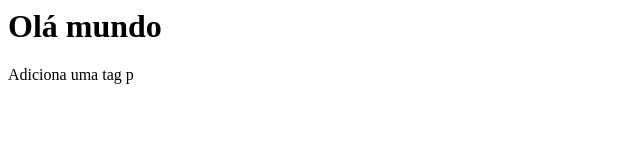
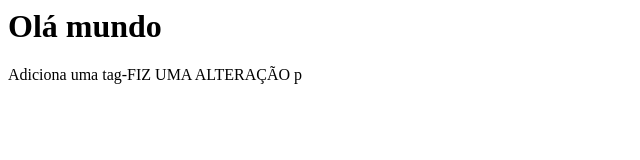
Before and after one commit to AnaClaraCoelho/ola-github, a plain HTML site: page index.html in a window 1280 px wide. Shown: the whole page, without its empty margins (0-640 px from the left). Drawn offline with Linux system fonts and the light colour scheme.

Commit message:
Altera a tag p

```diff
--- a/index.html
+++ b/index.html
@@ -1,6 +1,6 @@
 <html>
   <body>
     <h1>Olá mundo</h1>
-    <p>Adiciona uma tag p</p>
+    <p>Adiciona uma tag-FIZ UMA ALTERAÇÃO p</p>
   </body>
 </html>
```
